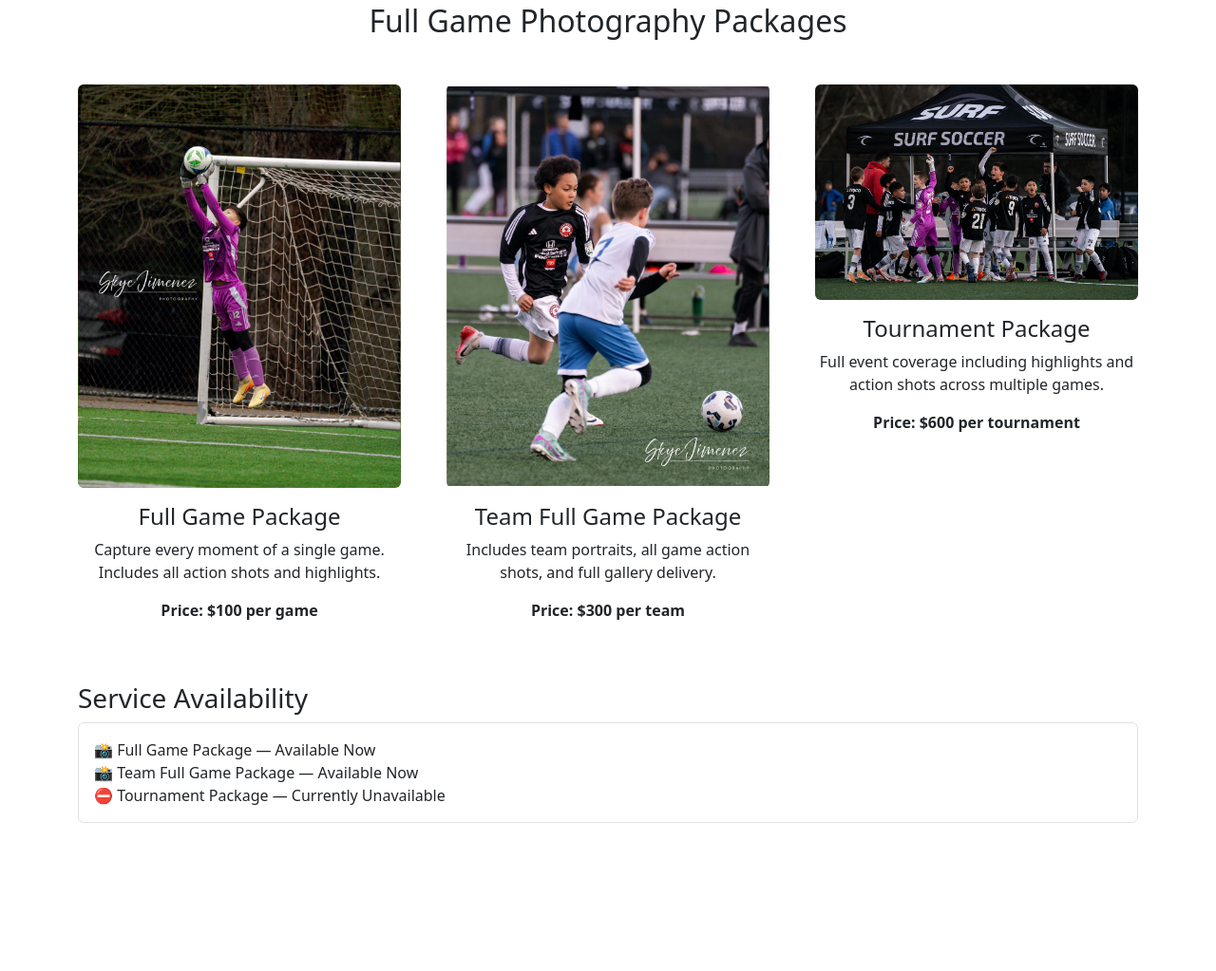
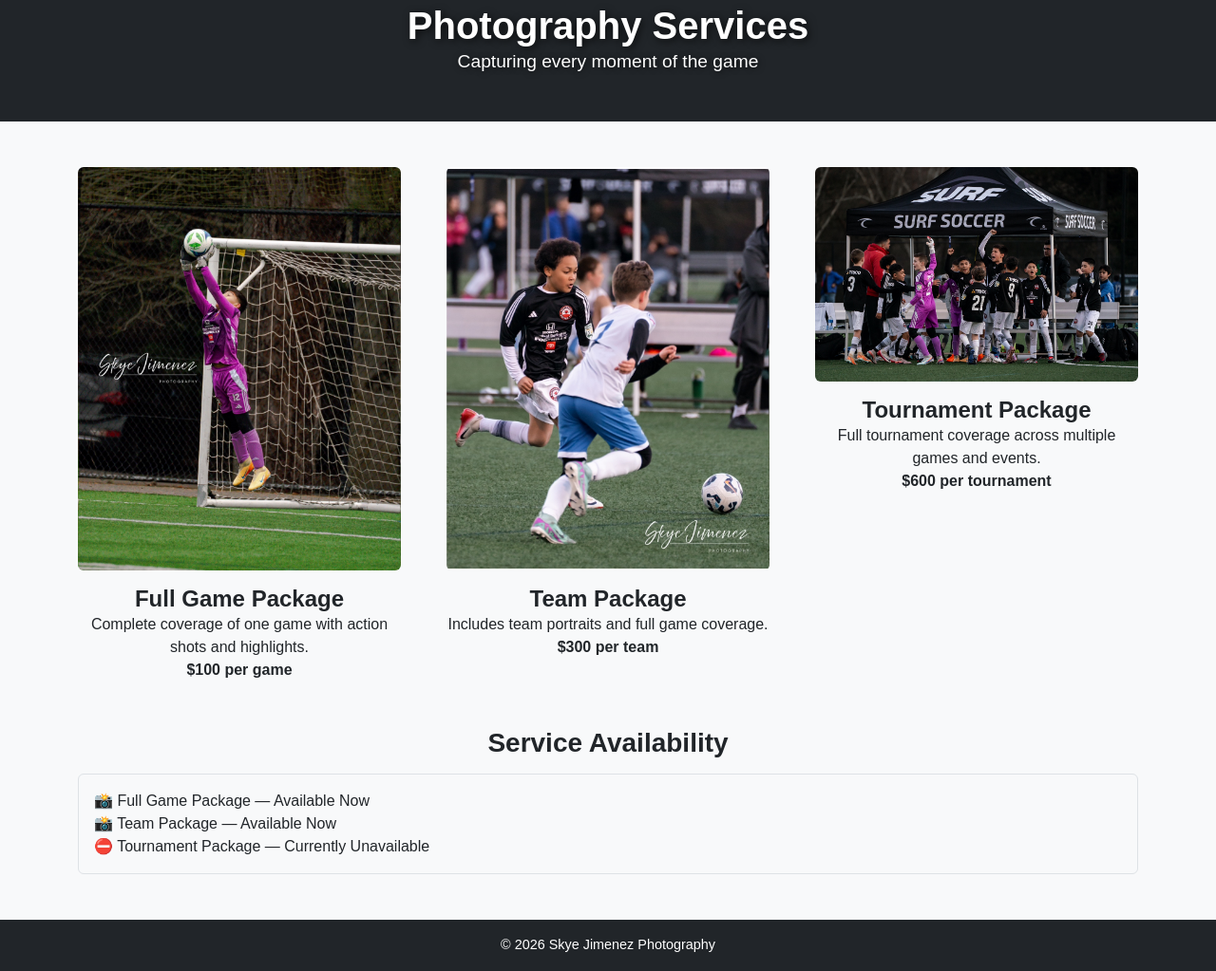
Before and after one commit to SkyeJimenez/skyejimenezphotography, a plain HTML site: page services.html in a window 1280 px wide. Shown: the part 101-1124 px from the top of the page at 95% size. Before the commit the page ends 1016 px from the top, so only its background shows below. Drawn offline with nearby package versions, Linux system fonts and the light colour scheme.

Commit message:
Update services.html

```diff
--- a/services.html
+++ b/services.html
@@ -6,7 +6,7 @@
 <title>Services - Skye Jimenez Photography</title>
 
 <link href="https://cdn.jsdelivr.net/npm/bootstrap@5.3.2/dist/css/bootstrap.min.css" rel="stylesheet">
-<link rel="stylesheet" href="css/styles.css">
+<link rel="stylesheet" href="style.css">
 </head>
 
 <body>
@@ -32,76 +32,78 @@
   </div>
 </nav>
 
-<!-- PAGE CONTENT -->
+<!-- HERO -->
+<header class="bg-dark text-white text-center py-5">
+  <h1>Photography Services</h1>
+  <p>Capturing every moment of the game</p>
+</header>
+
+<!-- SERVICES -->
 <main class="container my-5">
-
-  <h2 class="text-center mb-5">Full Game Photography Packages</h2>
 
   <div class="row text-center g-5">
 
     <div class="col-md-4">
-      <img src="soccer3.jpg" class="img-fluid rounded mb-3" alt="Full Game Package">
+      <img src="soccer3.jpg" class="img-fluid rounded mb-3" alt="Full Game">
       <h4>Full Game Package</h4>
-      <p>Capture every moment of a single game. Includes all action shots and highlights.</p>
-      <p><strong>Price: $100 per game</strong></p>
+      <p>Complete coverage of one game with action shots and highlights.</p>
+      <p><strong>$100 per game</strong></p>
     </div>
 
     <div class="col-md-4">
       <img src="soccer5.jpg" class="img-fluid rounded mb-3" alt="Team Package">
-      <h4>Team Full Game Package</h4>
-      <p>Includes team portraits, all game action shots, and full gallery delivery.</p>
-      <p><strong>Price: $300 per team</strong></p>
+      <h4>Team Package</h4>
+      <p>Includes team portraits and full game coverage.</p>
+      <p><strong>$300 per team</strong></p>
     </div>
 
     <div class="col-md-4">
-      <img src="soccer11.jpg" class="img-fluid rounded mb-3" alt="Tournament Package">
+      <img src="soccer11.jpg" class="img-fluid rounded mb-3" alt="Tournament">
       <h4>Tournament Package</h4>
-      <p>Full event coverage including highlights and action shots across multiple games.</p>
-      <p><strong>Price: $600 per tournament</strong></p>
+      <p>Full tournament coverage across multiple games and events.</p>
+      <p><strong>$600 per tournament</strong></p>
     </div>
 
   </div>
 
-  <!-- ✅ CHAPTER 4 OUTPUT AREA -->
+  <!-- CHAPTER 4 OUTPUT -->
   <div class="mt-5">
-    <h3>Service Availability</h3>
-    <div id="serviceList" class="p-3 border rounded"></div>
+    <h3 class="text-center">Service Availability</h3>
+    <div id="serviceList" class="border rounded p-3 mt-3"></div>
   </div>
 
 </main>
 
-<!-- ✅ CHAPTER 4 DECISION LOOP (FIXED) -->
+<!-- FOOTER -->
+<footer class="bg-dark text-white text-center p-3 mt-5">
+  &copy; 2026 Skye Jimenez Photography
+</footer>
+
+<!-- BOOTSTRAP JS -->
+<script src="https://cdn.jsdelivr.net/npm/bootstrap@5.3.2/dist/js/bootstrap.bundle.min.js"></script>
+
+<!-- CHAPTER 4 JAVASCRIPT -->
 <script>
 document.addEventListener("DOMContentLoaded", function () {
 
   const services = [
     { name: "Full Game Package", available: true },
-    { name: "Team Full Game Package", available: true },
+    { name: "Team Package", available: true },
     { name: "Tournament Package", available: false }
   ];
 
   let output = "";
-  let i = 0;
 
-  // Chapter 4 Decision Loop
-  while (i < services.length) {
+  for (let i = 0; i < services.length; i++) {
 
     if (services[i].available) {
       output += "📸 " + services[i].name + " — Available Now<br>";
     } else {
       output += "⛔ " + services[i].name + " — Currently Unavailable<br>";
     }
-
-    i++;
   }
 
-  const box = document.getElementById("serviceList");
-
-  if (box) {
-    box.innerHTML = output;
-  } else {
-    console.log("serviceList not found");
-  }
+  document.getElementById("serviceList").innerHTML = output;
 
 });
 </script>
```
